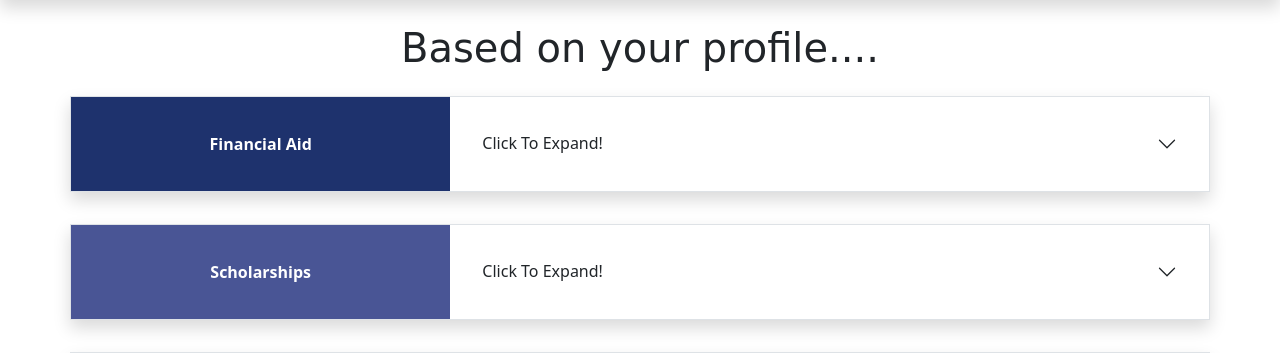
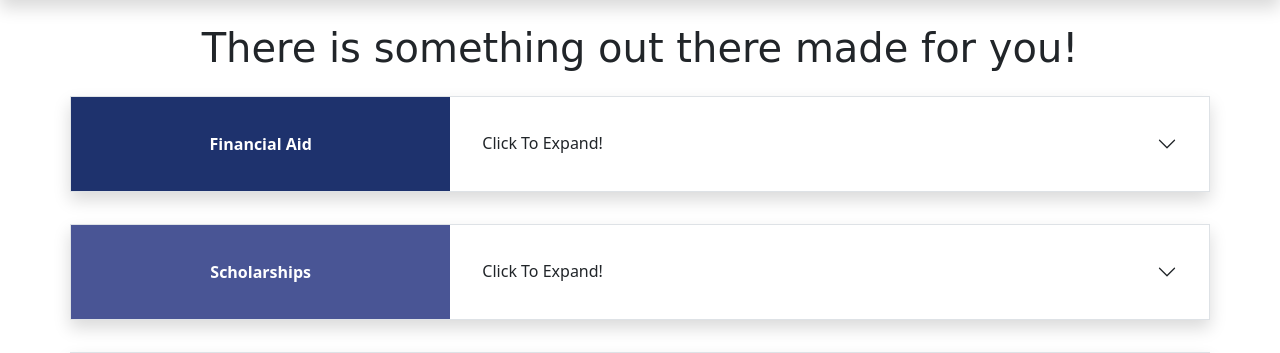
Before and after one commit to rod608/cfg-t3-hackathon, a Flask app: template templates/result.html in a window 1280 px wide. Shown: the part 66-419 px from the top of the page. Run offline with Flask 2, Linux system fonts and the light colour scheme; the template is opened without the code that fills it, so the values that code supplies are empty; some web fonts are replaced.

Commit message:
editing final page header

```diff
--- a/templates/result.html
+++ b/templates/result.html
@@ -34,7 +34,7 @@
   </div>
 </nav>
 <!-- Lil Roadmap -->
-<h1 class="my-4 text-center">Based on your profile....</h1>
+<h1 class="my-4 text-center">There is something out there made for you!</h1>
 
 <div class="container">
     <div class="row border shadow">
```
